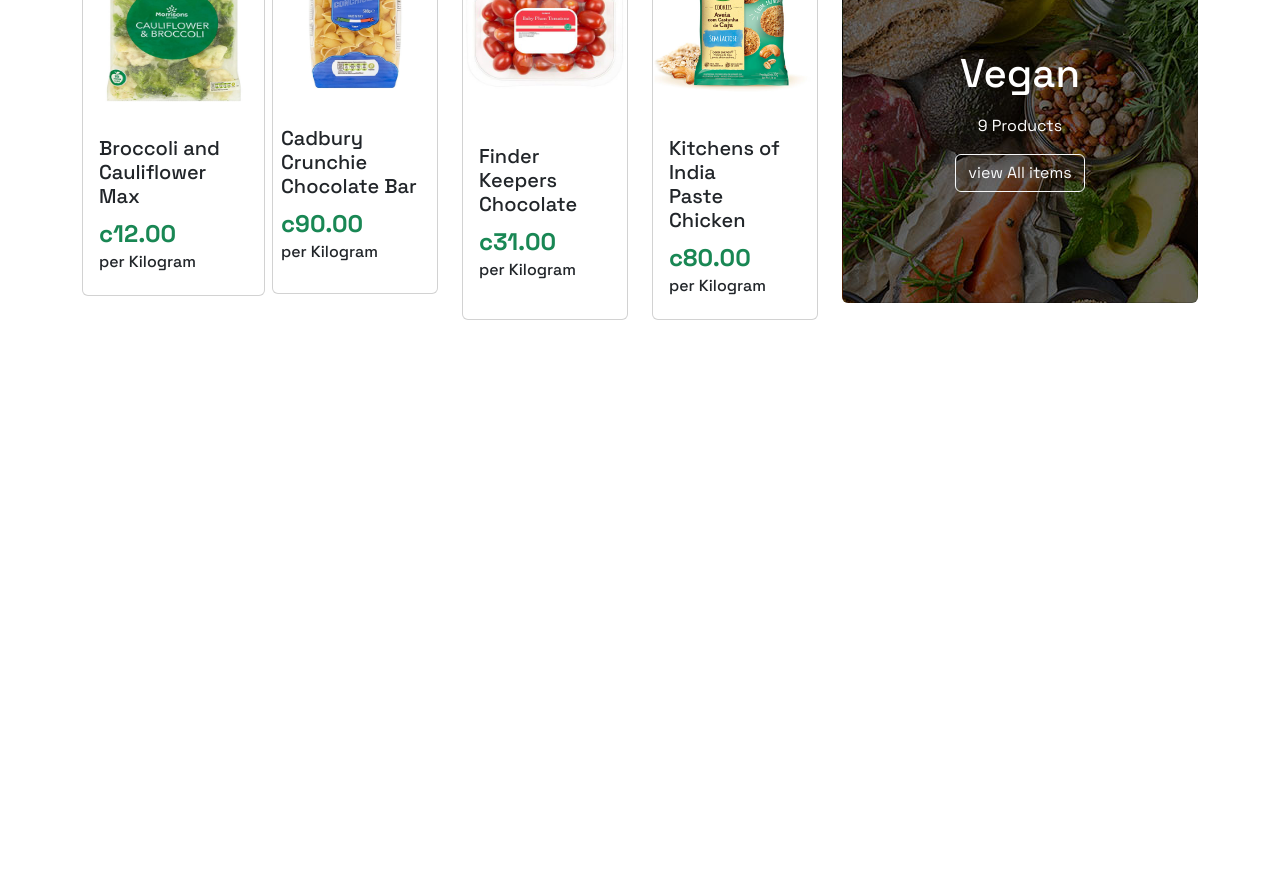
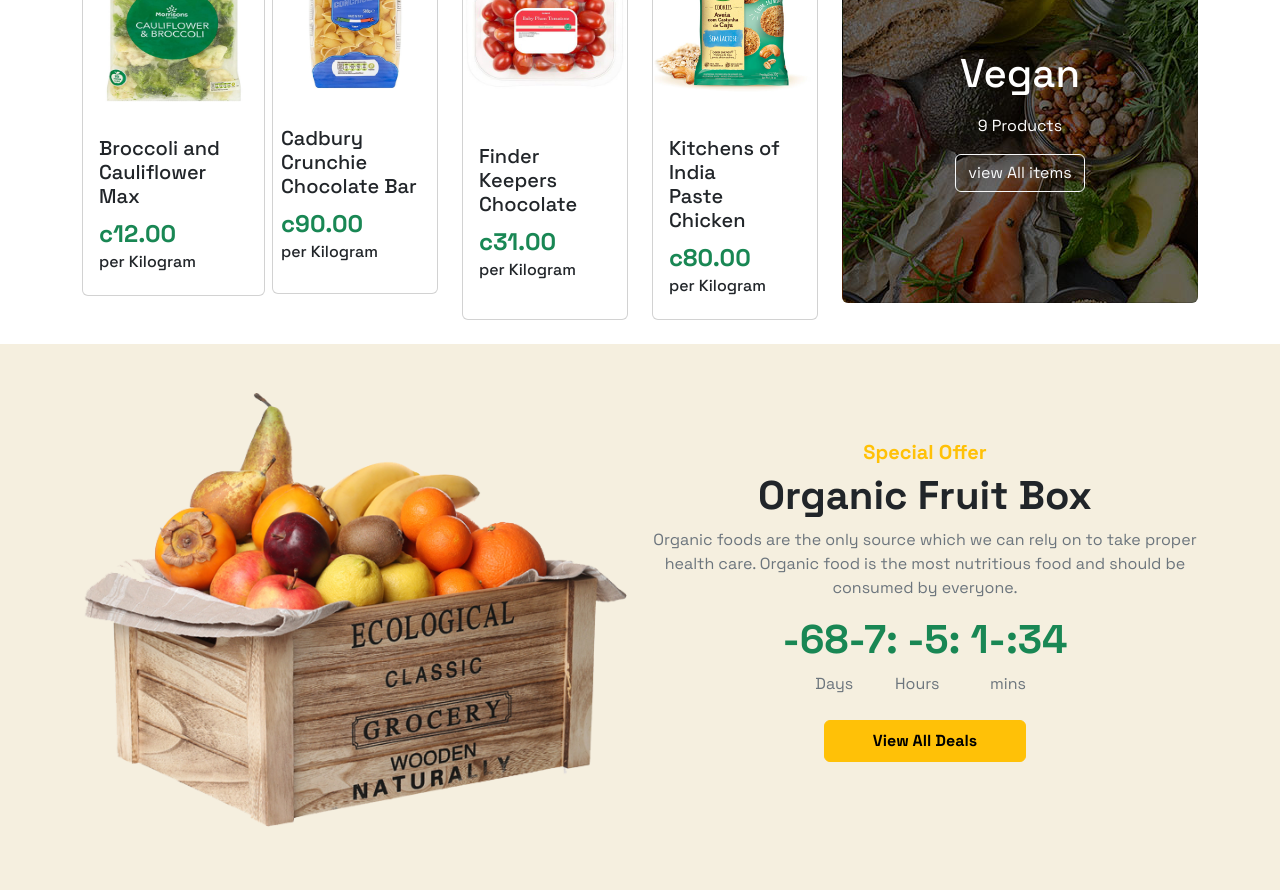
Before and after one commit to raniakolachi/Organic-food-store, a plain HTML site: page index.html in a window 1280 px wide. Shown: the part 1792-2682 px from the top of the page. Before the commit the page ends 2136 px from the top, so only its background shows below. Drawn offline with nearby package versions, Linux system fonts and the light colour scheme.

Commit message:
Organic Fruit Box

```diff
--- a/index.html
+++ b/index.html
@@ -371,7 +371,41 @@
             </div>
         </div>
     </div>
+    <div class="bg p-5">
+        <div class="container">
+            <div class="row">
+                <div class="col-md-6 col-xs-12">
+                    <img height="450px" src="./imges/Banner.png">
+                </div>
+                <div class="col-md-6 col-sx-12 text-center mt-5 mb-4">
+                    <h5 class="text-warning fw-bold">
+                        Special Offer
+                    </h5>
+                    <h1 class="fw-bold">Organic Fruit Box</h1>
+                    <p class="text-secondary">Organic foods are the only source which we can rely on to take proper
+                        health care. Organic
+                        food is the most nutritious food and should be consumed by everyone.
 
+                    </p>
+                    <div class="d-flex  justify-content-center align-atem-center me-5 mb-4 ms-5">
+                        <div class="text-success">
+                            <h1 class="text-success fw-bold">-68-7</h1>
+                            <span class="text-secondary">Days</span>
+                        </div>
+                        <div>
+                            <h1 class="text-success fw-bold">: -5</h1>
+                            <span class="text-secondary">Hours</span>
+                        </div>
+                        <div>
+                            <h1 class="text-success fw-bold">: 1-:34</h1>
+                            <span class="text-secondary">mins</span>
+                        </div>
+                    </div>
+                    <button type="button" class="btn btn-warning py-2 px-5 fw-bold">View All Deals</button>
+                </div>
+            </div>
+        </div>
+    </div>
 </body>
 
 
--- a/style.css
+++ b/style.css
@@ -18,6 +18,8 @@
 .bg{
     background-color: #F5EFDF;
 }
+
+
 .poleo{
     background-image: url(./imges/image.png);
     height: 350px;
```
Also changed, not shown: imges/Banner.png (added).
